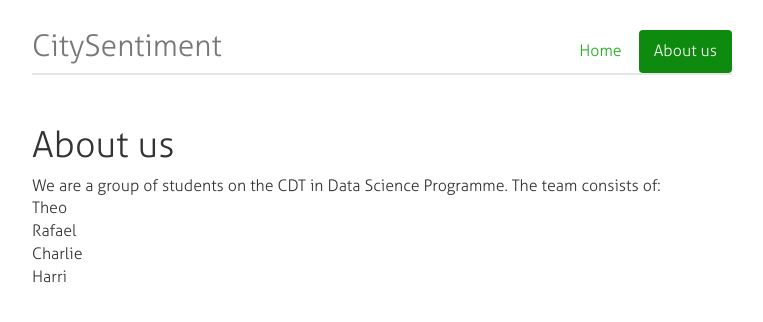
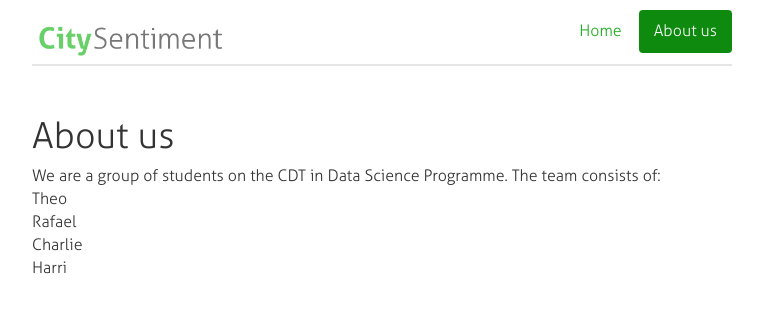
Before and after one commit to jjdblast/ilw2015, a Flask app: page /about_us in a window 1280 px wide. Shown: the top 322 px of the page, without its empty margins (258-1021 px from the left). Run offline with Flask 2, Linux system fonts and the light colour scheme; some libraries are stand-ins or nearby versions.

Commit message:
Logo made.

```diff
--- a/app/templates/base.html
+++ b/app/templates/base.html
@@ -54,8 +54,8 @@
                 <a href="/about_us">About us</a></li>
             </ul>
         </nav>
-        <h2 class="text-muted" href="#">CitySentiment</h2>
-
+{#        <h2 class="text-muted" href="#">CitySentiment</h2>#}
+            <img style="max-width:200px;margin-bottom: 1px;" src="../static/img/logo.png">
     </div>
 </div>
 {% with messages = get_flashed_messages() %}
```
Also changed, not shown: app/static/img/logo.png (added), 1 other file.
